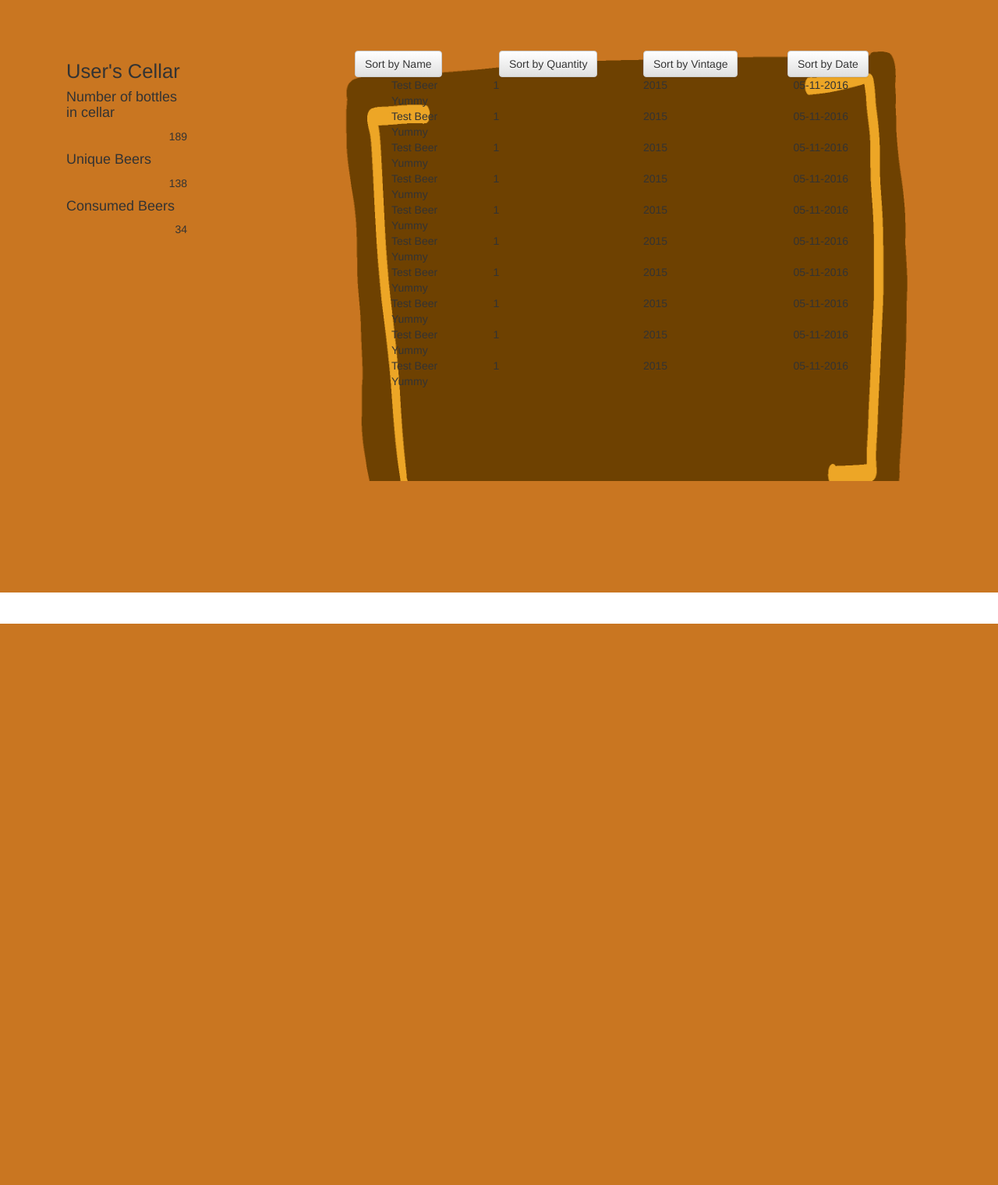
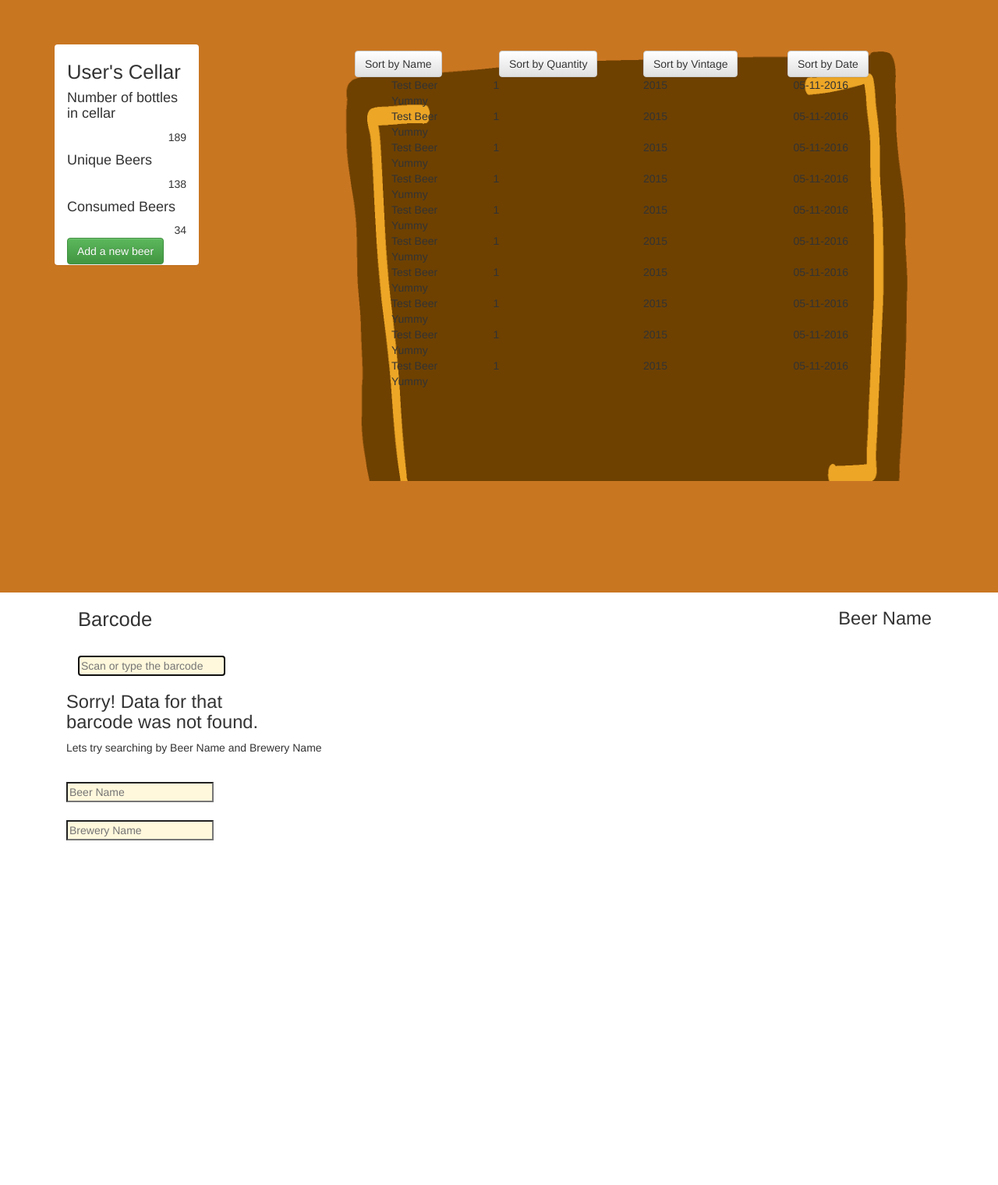
Before and after one commit to acesovereights/cellarmate, a PHP site: page /usercellar.php in a window 1280 px wide. Shown: the whole page at 78% size. Before the commit the page ends 800 px from the top, so only its background shows below. Run offline with PHP 8.4, Linux system fonts and the light colour scheme.

Commit message:
Nov 22 morning additions

```diff
--- a/usercellar.php
+++ b/usercellar.php
@@ -34,7 +34,7 @@
 		<div class="container">
 
 			 <div class="col-lg-12 col-sm-12 row rowDrop">
-			<div class="col-lg-2 col-sm-2">
+				<div class="col-lg-2 col-sm-2 panel">
 					<h2> <?php echo $cellarName; ?></h2>
 					<h4>Number of bottles in cellar</h4>
 					<p class="pull-right"><?php echo $numBottles; ?></p><br>
@@ -42,6 +42,7 @@
 					<p class="pull-right"><?php echo $uniqueBeers; ?></p><br>
 					<h4>Consumed Beers</h4>
 					<p class="pull-right"><?php echo $consumedBeers; ?></p><br>
+					<a href="#addBeer" class="btn btn-success">Add a new beer</a>
 				</div>
 				<div class="col-lg-8 col-sm-8 pull-right beerpanelnoheader">
 					<div class="sorting">
@@ -87,5 +88,34 @@
 			</div>
 		</div>
 	</div>
+	<div class="scrollContainer" id="addBeer">
+		<div class="container">
+			<aside id="left" class="pull-left">
+				<div class="col-lg-12 col-sm-12">
+					<div class="offset-lg-1 offset-sm-1 col-lg-10 col-sm-10">
+						<h2>Barcode</h2>
+						<form action="" method="post">
+							<input type="text" placeholder="Scan or type the barcode" name="barcode" autofocus>
+						</form>
+					</div>
+				</div>
+				<div class="offset-lg-1 offset-sm-1 col-lg-10 col-sm-10 ">
+					<h3>Sorry! Data for that <br>barcode was not found.</h3>
+					<p>Lets try searching by Beer Name and Brewery Name</p>
+					<form action="" method="post">
+						<input type="text" placeholder="Beer Name" name="beer-name">
+						<br>
+						<input type="text" placeholder="Brewery Name" name="brewery-name">
+					</form>
+				</div>
+			</aside>
+			<aside class="pull-right" id="right">
+				<div class="col-lg-12 col-sm-12">
+					<h3>Beer Name</h3>
+				</div>
+			</aside>
+		</div>
+
+	</div>
 </body>
 </html>
```
Lines whose indentation alone changed are shown as unchanged.
